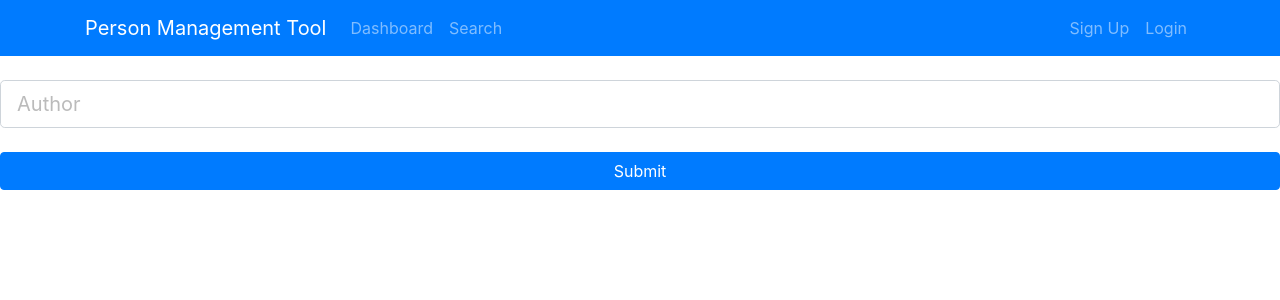
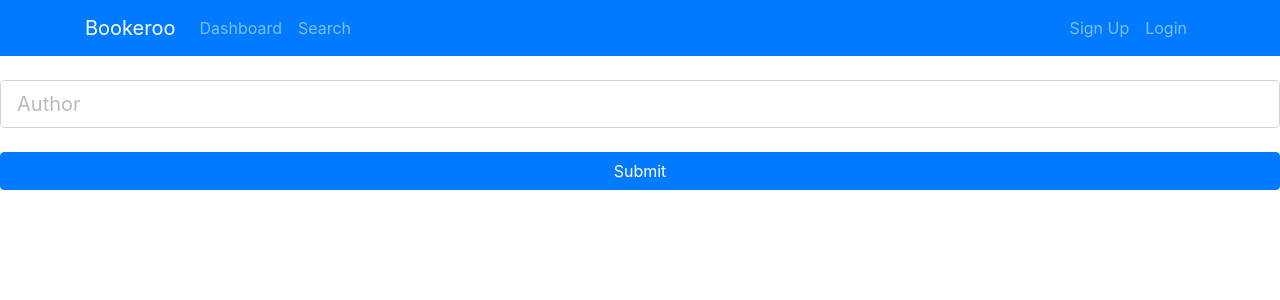
Before and after one commit to s3813866/Thu1930-Dipto-Group8, a React (Create React App) app in the folder FrontEnd/myfirstapp/: page /getBookByAuthor in a window 1280 px wide. Shown: the top 300 px of the page. Built offline with nearby package versions, Linux system fonts and the light colour scheme; the HTML template or start-up script is replaced by a standard one.

Commit message:
Displaying books from search done

```diff
--- a/FrontEnd/myfirstapp/src/components/Layout/Header.js
+++ b/FrontEnd/myfirstapp/src/components/Layout/Header.js
@@ -7,7 +7,7 @@ import React, { Component } from 'react'
             <nav className="navbar navbar-expand-sm navbar-dark bg-primary mb-4">
             <div className="container">
                 <a className="navbar-brand" href="Dashboard.html">
-                    Person Management Tool
+                    Bookeroo
                 </a>
                 <button className="navbar-toggler" type="button" data-toggle="collapse" data-target="#mobile-nav">
                     <span className="navbar-toggler-icon" />
--- a/FrontEnd/myfirstapp/src/pages/getBookByAuthor.js
+++ b/FrontEnd/myfirstapp/src/pages/getBookByAuthor.js
@@ -38,12 +38,13 @@ class GetBookByAuthor extends Component {
             author: this.state.author,
         }
         const data = await this.props.getAuthor(newAuthor, this.props.history);
-        // console.log(data.title)
-        // const{ title } = data[0]
+        console.log(data)
+        this.setState({titles: []})
         data.forEach(book => {
             console.log(book.title)
             titles.push(book.title)
         })
+
     }
 
 
@@ -64,7 +65,7 @@ class GetBookByAuthor extends Component {
 
                             </form>
 
-                <h2>{titles[0]}</h2>
+                <h2>{titles.map((title) => <h3>{"\n"}{title}{"\n"}</h3>)}</h2>
             </div>
         )
     }
```
